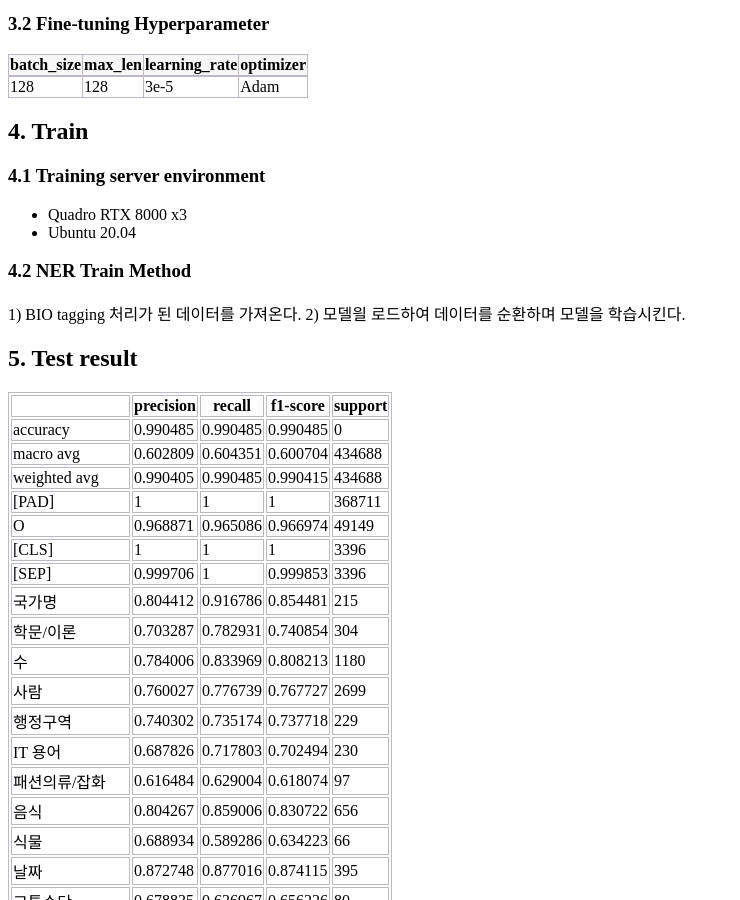
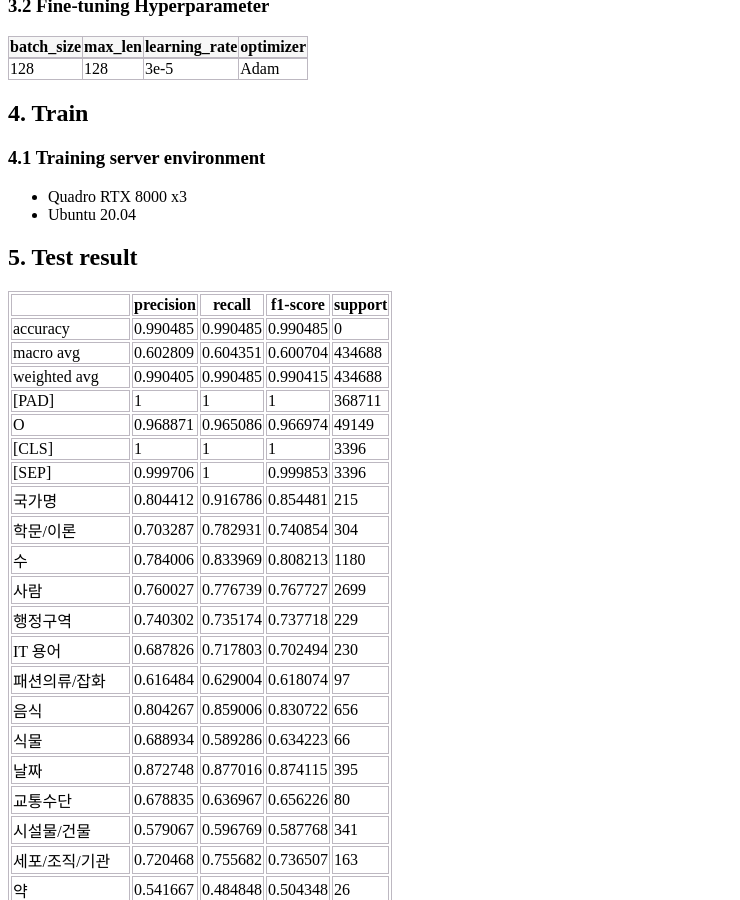
Before and after one commit to finddme/finddme.github.io, a Jekyll site: the page built from _posts/2022-09-25-NER.md, in a window 1280 px wide and 900 px high, scrolled down 1512 px. Shown: the whole window, without its empty margins (0-740 px from the left). Built offline with Jekyll 4.4.1, drawn with Linux system fonts in a browser that asks for light colours.

Commit message:
Update 2022-09-25-NER.md

```diff
--- a/_posts/2022-09-25-NER.md
+++ b/_posts/2022-09-25-NER.md
@@ -158,11 +158,6 @@ tag: Development
   - Quadro RTX 8000 x3
   - Ubuntu 20.04
 
-### 4.2 NER Train Method
-
-1) BIO tagging 처리가 된 데이터를 가져온다.
-2) 모델읠 로드하여 데이터를 순환하며 모델을 학습시킨다.
-
 ## 5\. Test result
 
 |              | precision | recall   | f1-score | support |
```
